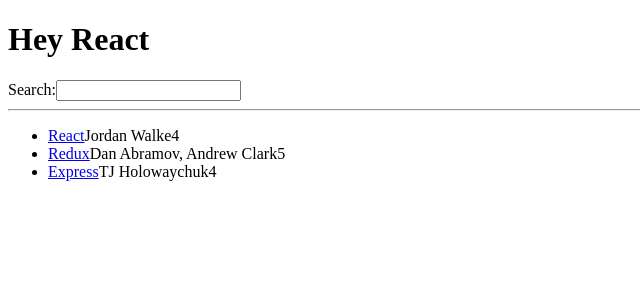
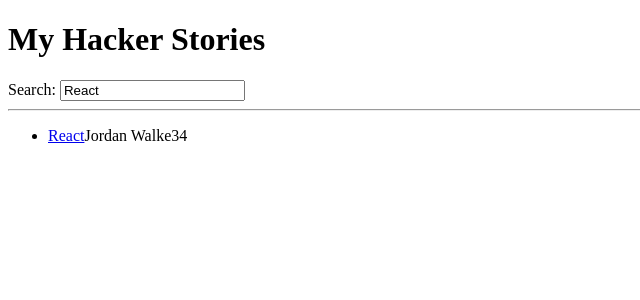
Before and after one commit to josephsegbefia/newsapp, a React (Vite) app: page / in a window 1280 px wide. Shown: the top 300 px of the page, without its empty margins (0-640 px from the left). Built offline with nearby package versions, Linux system fonts and the light colour scheme.

Commit message:
Add state to search

```diff
--- a/src/App.jsx
+++ b/src/App.jsx
@@ -3,12 +3,8 @@
 import viteLogo from "/vite.svg";
 import "./App.css";
 
-const welcome = {
-  greeting: "Hey",
-  title: "React"
-};
-
-const list = [
+const App = () => {
+  const stories = [
     {
       title: "React",
       url: "https://reactjs.org/",
@@ -24,55 +20,61 @@
       num_comments: 2,
       points: 5,
       objectID: 1
-  },
-  {
-    title: "Express",
-    url: "https://expressjs.com/",
-    author: "TJ Holowaychuk",
-    num_comments: 3,
-    points: 4,
-    objectID: 2
     }
   ];
 
-function App() {
+  const [searchTerm, setSearchTerm] = useState("React");
+
+  const handleSearch = (event) => {
+    setSearchTerm(event.target.value);
+  };
+
+  const searchedStories = stories.filter((story) =>
+    story.title.toLowerCase().includes(searchTerm.toLowerCase())
+  );
+
   return (
     <div>
-      <h1>
-        {welcome.greeting} {welcome.title}
-      </h1>
-      <Search />
+      <h1>My Hacker Stories</h1>
+
+      <Search onSearch={handleSearch} search={searchTerm} />
+
       <hr />
-      <List />
+
+      <List list={searchedStories} />
     </div>
   );
-}
+};
 
-function List() {
-  return (
+const Search = (props) => (
+  <div>
+    <label htmlFor="search">Search: </label>
+    <input
+      id="search"
+      type="text"
+      onChange={props.onSearch}
+      value={props.search}
+    />
+  </div>
+);
+
+const List = (props) => (
   <ul>
-      {list.map(function (item) {
-        return (
-          <li key={item.objectID}>
+    {props.list.map((item) => (
+      <Item key={item.objectID} item={item} />
+    ))}
+  </ul>
+);
+
+const Item = (props) => (
+  <li>
     <span>
-              <a href={item.url}>{item.title}</a>
+      <a href={props.item.url}>{props.item.title}</a>
     </span>
-            <span>{item.author}</span>
-            <span>{item.points}</span>
+    <span>{props.item.author}</span>
+    <span>{props.item.num_comments}</span>
+    <span>{props.item.points}</span>
   </li>
 );
-      })}
-    </ul>
-  );
-}
-
-function Search() {
-  return (
-    <div>
-      <label htmlFor="search">Search:</label>
-      <input id="search" type="text" />
-    </div>
-  );
-}
 
 export default App;
```
Lines whose indentation alone changed are shown as unchanged.
